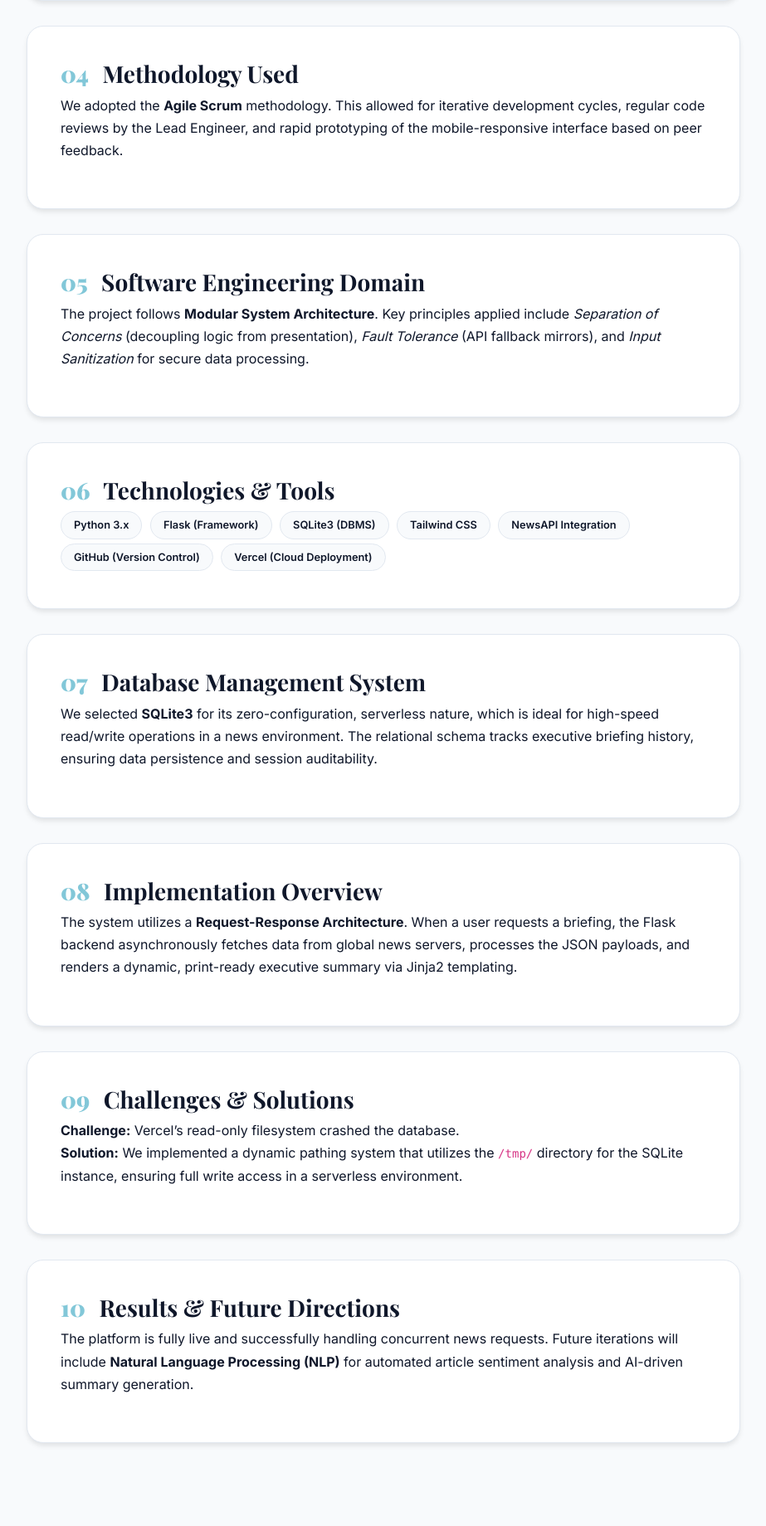
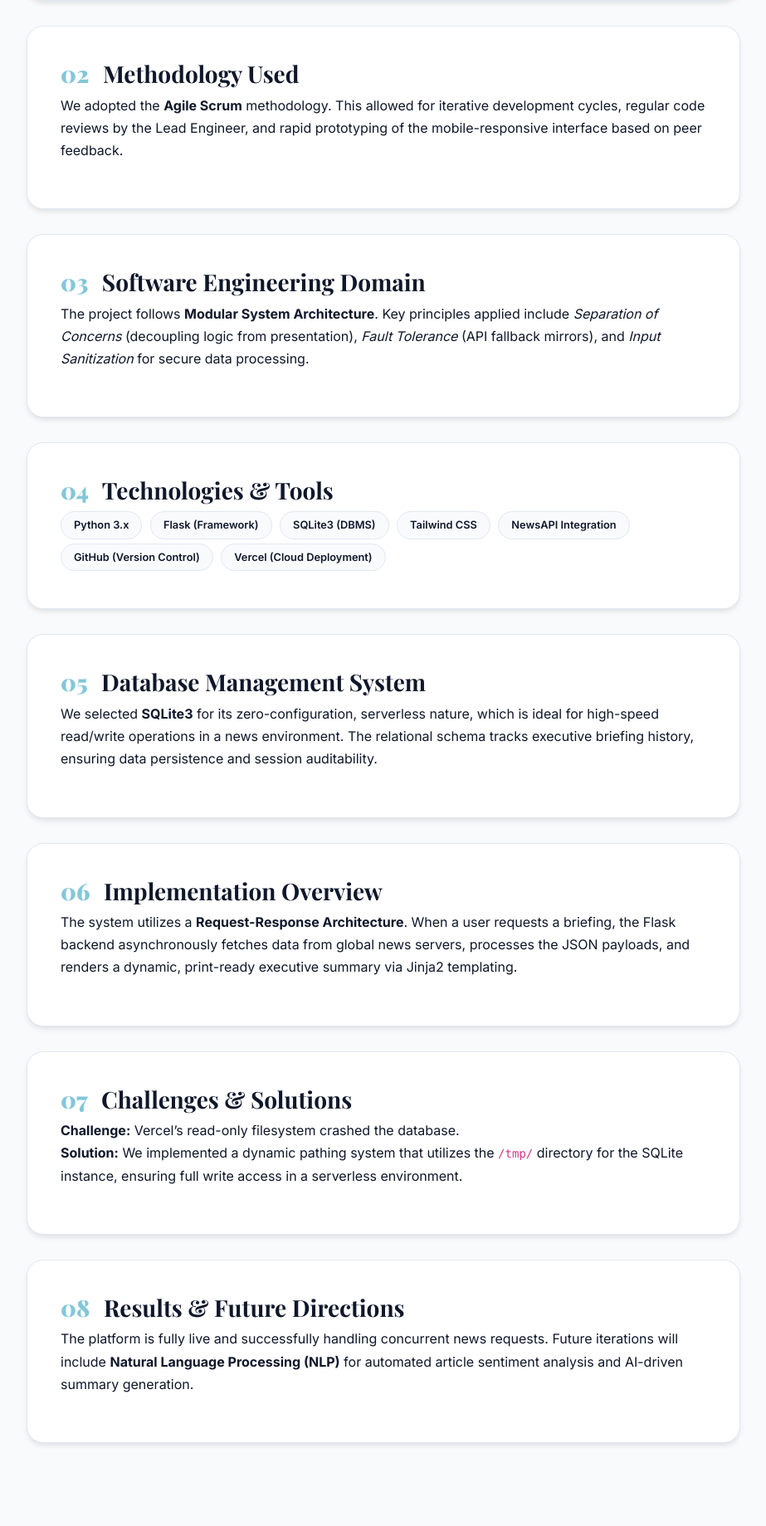
Before and after one commit to ODIM2004/group7_news_platfrom, a Flask app: page /about in a window 1280 px wide. Shown: the part 445-2284 px from the top of the page at 83% size, without its empty margins (178-1101 px from the left). Run offline with Flask 3, Linux system fonts and the light colour scheme.

Commit message:
Update about.html

```diff
--- a/templates/about.html
+++ b/templates/about.html
@@ -90,19 +90,19 @@
 
         <!-- 2. Methodology -->
         <div class="doc-section">
-            <h3><span class="point-number">04</span> Methodology Used</h3>
+            <h3><span class="point-number">02</span> Methodology Used</h3>
             <p>We adopted the <strong>Agile Scrum</strong> methodology. This allowed for iterative development cycles, regular code reviews by the Lead Engineer, and rapid prototyping of the mobile-responsive interface based on peer feedback.</p>
         </div>
 
         <!-- 3. Software Engineering Domain -->
         <div class="doc-section">
-            <h3><span class="point-number">05</span> Software Engineering Domain</h3>
+            <h3><span class="point-number">03</span> Software Engineering Domain</h3>
             <p>The project follows <strong>Modular System Architecture</strong>. Key principles applied include <em>Separation of Concerns</em> (decoupling logic from presentation), <em>Fault Tolerance</em> (API fallback mirrors), and <em>Input Sanitization</em> for secure data processing.</p>
         </div>
 
         <!-- 4. Tech Stack -->
         <div class="doc-section">
-            <h3><span class="point-number">06</span> Technologies & Tools</h3>
+            <h3><span class="point-number">04</span> Technologies & Tools</h3>
             <div>
                 <span class="tech-badge">Python 3.x</span>
                 <span class="tech-badge">Flask (Framework)</span>
@@ -116,26 +116,26 @@
 
         <!-- 5. DBMS -->
         <div class="doc-section">
-            <h3><span class="point-number">07</span> Database Management System</h3>
+            <h3><span class="point-number">05</span> Database Management System</h3>
             <p>We selected <strong>SQLite3</strong> for its zero-configuration, serverless nature, which is ideal for high-speed read/write operations in a news environment. The relational schema tracks executive briefing history, ensuring data persistence and session auditability.</p>
         </div>
 
         <!-- 6. System Design -->
         <div class="doc-section">
-            <h3><span class="point-number">08</span> Implementation Overview</h3>
+            <h3><span class="point-number">06</span> Implementation Overview</h3>
             <p>The system utilizes a <strong>Request-Response Architecture</strong>. When a user requests a briefing, the Flask backend asynchronously fetches data from global news servers, processes the JSON payloads, and renders a dynamic, print-ready executive summary via Jinja2 templating.</p>
         </div>
 
         <!-- 7. Challenges -->
         <div class="doc-section">
-            <h3><span class="point-number">09</span> Challenges & Solutions</h3>
+            <h3><span class="point-number">07</span> Challenges & Solutions</h3>
             <p><strong>Challenge:</strong> Vercel’s read-only filesystem crashed the database.<br>
                <strong>Solution:</strong> We implemented a dynamic pathing system that utilizes the <code>/tmp/</code> directory for the SQLite instance, ensuring full write access in a serverless environment.</p>
         </div>
 
         <!-- 8. Results -->
         <div class="doc-section">
-            <h3><span class="point-number">10</span> Results & Future Directions</h3>
+            <h3><span class="point-number">08</span> Results & Future Directions</h3>
             <p>The platform is fully live and successfully handling concurrent news requests. Future iterations will include <strong>Natural Language Processing (NLP)</strong> for automated article sentiment analysis and AI-driven summary generation.</p>
         </div>
 
```
